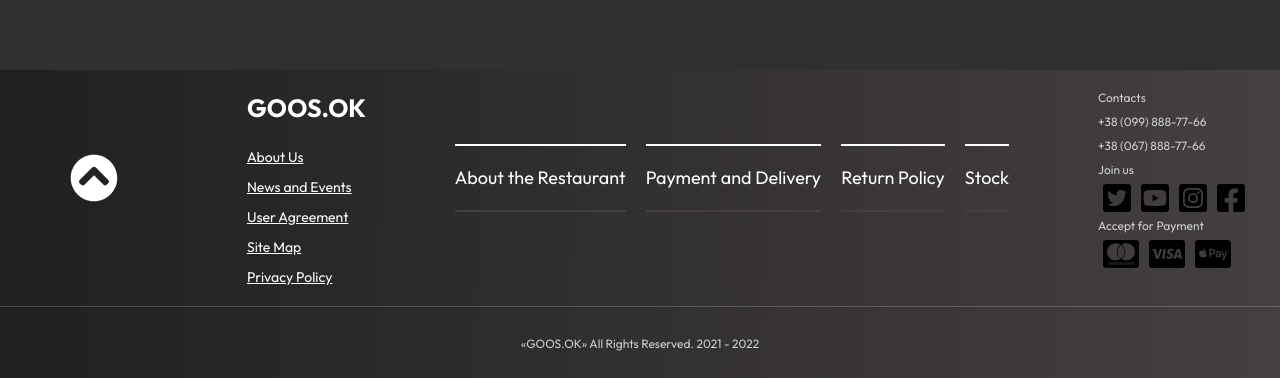
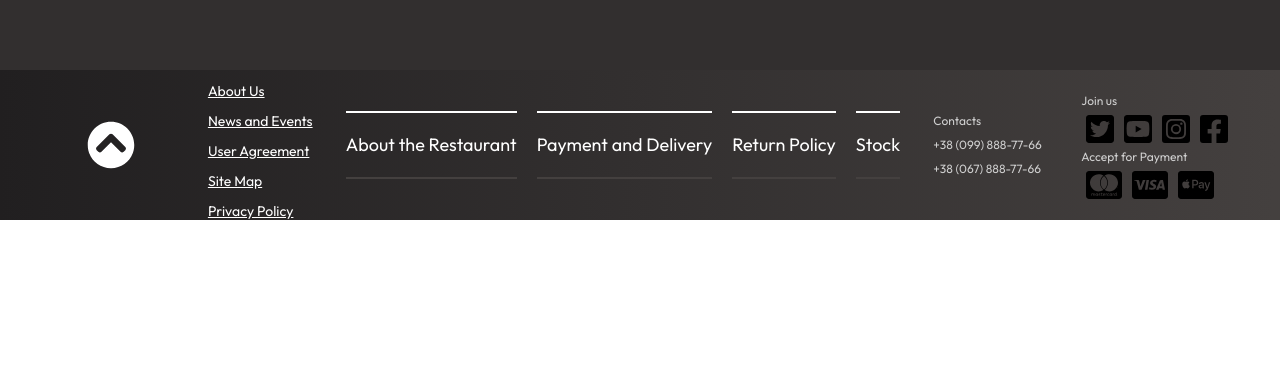
Before and after one commit to VoznenkoMargo/GOOSY.OK, a React (Create React App) app: page / in a window 1280 px wide. Shown: the part 863-1241 px from the top of the page. After the commit the page ends 1083 px from the top, so only its background shows below. Built offline with nearby package versions, Linux system fonts and the light colour scheme; no server answers; a web font is replaced by a local one.

Commit message:
fixed footer

```diff
--- a/src/components/Footer/Footer/Footer.js
+++ b/src/components/Footer/Footer/Footer.js
@@ -20,9 +20,9 @@ function Footer() {
         <FooterNav />
         <FooterSocial />
       </div>
-      <p className={styles.footer_rights}>
-        «GOOS.OK» All Rights Reserved. 2021 - 2022
-      </p>
+      {/* <p className={styles.footer_rights}>
+        «GOOSY.OK» All Rights Reserved. 2021 - 2022
+      </p> */}
     </div>
   );
 
--- a/src/components/Footer/Footer/Footer.module.scss
+++ b/src/components/Footer/Footer/Footer.module.scss
@@ -1,7 +1,8 @@
 .footer {
   max-width: 100%;
   margin-top: 100px;
-  background: linear-gradient(270.7deg, #44403f 0.4%, #211f20 100%);
+  background: linear-gradient(270.7deg,#44403f 0.4%, #211f20 100%);
+
   p {
     font-weight: 500;
     font-size: 12px;
@@ -18,11 +19,12 @@
 }
 
 .footer_container {
+  margin: 0 auto;
+  max-width: 1200px;
   display: flex;
   align-items: center;
-  background: linear-gradient(270.7deg, #44403f 0.4%, #211f20 100%);
-  justify-content: space-between; //
-  padding: 0 30px 20px 30px;
+  justify-content: space-around;
+  // padding: 0 30px 20px 30px;
   gap: 20px;
 }
 
--- a/src/components/Footer/FooterInfo/FooterInfo.js
+++ b/src/components/Footer/FooterInfo/FooterInfo.js
@@ -5,7 +5,7 @@ import styles from './FooterInfo.module.scss';
 function FooterInfo() {
   return (
       <div className={styles.footerInfo}>
-          <h2>GOOS.OK</h2>
+
 
     <nav>
     <ul>
--- a/src/components/Footer/FooterSocial/FooterSocial.js
+++ b/src/components/Footer/FooterSocial/FooterSocial.js
@@ -5,9 +5,12 @@ import styles from './FooterSocial.module.scss'
 
 function FooterSocial() {
   return <div className={styles.footer_social}>
+      <div>
       <p>Contacts</p>
       <p>+38 (099) 888-77-66</p>
       <p>+38 (067) 888-77-66</p>
+      </div>
+      <div>
       <p>Join us</p>
       <FontAwesomeIcon icon={faTwitterSquare} size="2x" className={styles.footer_brand_icon}/>
       <FontAwesomeIcon icon={faYoutubeSquare} size="2x" className={styles.footer_brand_icon}/>
@@ -18,7 +21,7 @@ function FooterSocial() {
       <FontAwesomeIcon icon={faCcMastercard} size="2x" className={styles.footer_pay_icon}/>
       <FontAwesomeIcon icon={faCcVisa} size="2x" className={styles.footer_pay_icon}/>
       <FontAwesomeIcon icon={faCcApplePay} size="2x" className={styles.footer_pay_icon}/>
-
+      </div>
   </div>
 }
 
--- a/src/components/Footer/FooterSocial/FooterSocial.module.scss
+++ b/src/components/Footer/FooterSocial/FooterSocial.module.scss
@@ -1,5 +1,9 @@
 
 .footer_social{
+    width: 300px;
+    display: flex;
+    align-items: center;
+    justify-content: space-between;
     text-align: left;
     p {
         color: #CFCFCF;
```
Also changed, not shown: src/pages/CategorysPage/CategorysPage.js (deleted, +0 -38 lines).
